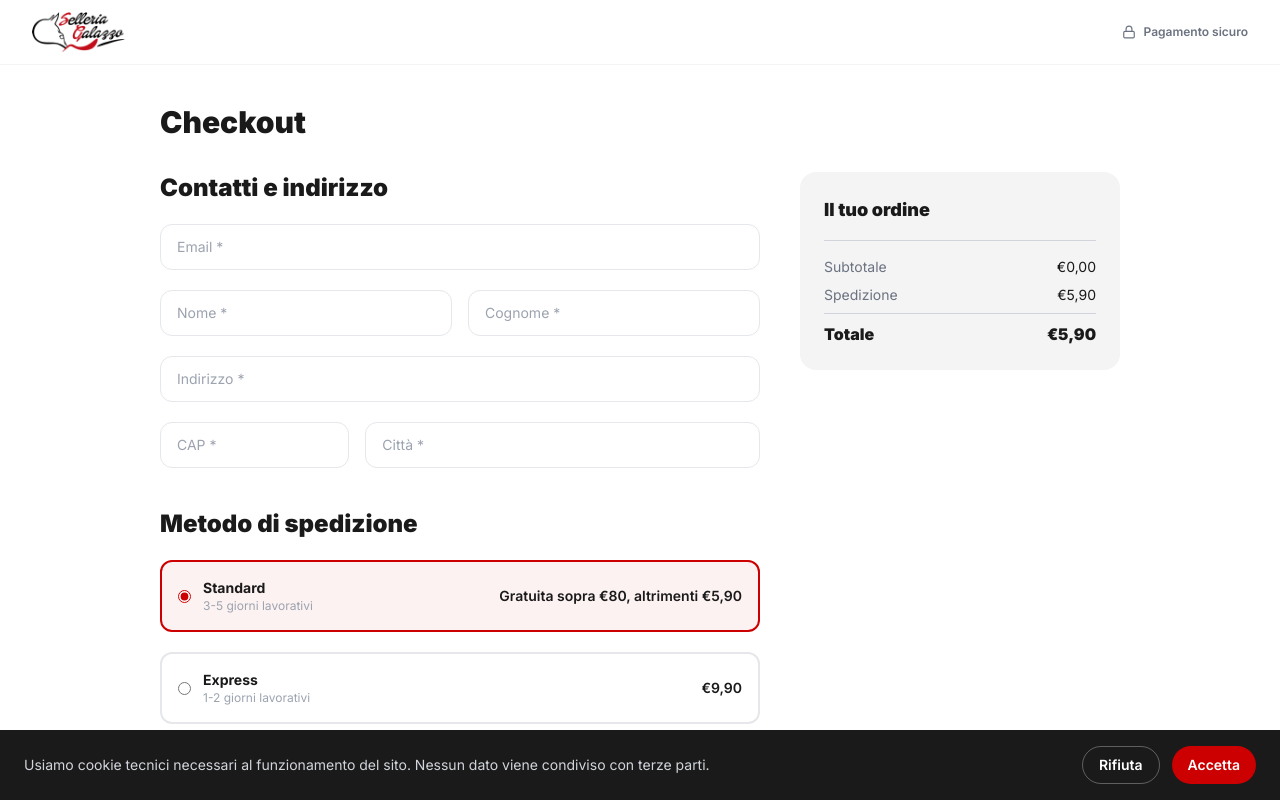
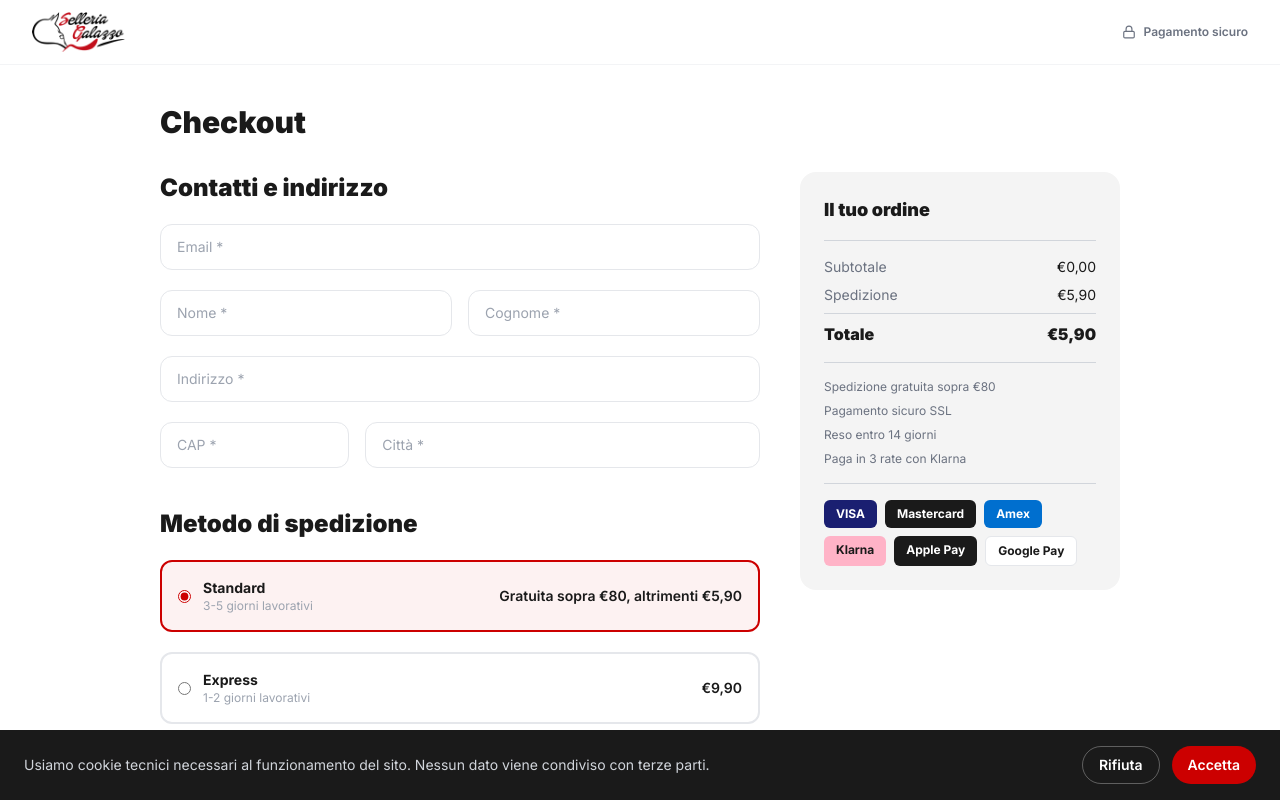
Before and after one commit to Antinusss/sellerie-galazzo, a Next.js app: page /checkout in a window 1280 px wide. Shown: the top 800 px of the page. Built offline with nearby package versions, Linux system fonts and the light colour scheme; a web font is replaced by a local one.

Commit message:
feat: add trust list and payment badges to checkout order summary

```diff
--- a/components/checkout/OrderSummary.tsx
+++ b/components/checkout/OrderSummary.tsx
@@ -2,6 +2,7 @@
 import Image from 'next/image'
 import { useCartStore } from '@/lib/store'
 import { formatPrice } from '@/lib/utils'
+import PaymentBadges from '@/components/shared/PaymentBadges'
 
 export default function OrderSummary() {
   const { items, totalPrice } = useCartStore()
@@ -40,6 +41,17 @@ export default function OrderSummary() {
           <span>{formatPrice(totalPrice + shipping)}</span>
         </div>
       </div>
+
+      <ul className="space-y-2 text-xs text-gray-500 mt-4 pt-4 border-t border-gray-300">
+        <li>Spedizione gratuita sopra €80</li>
+        <li>Pagamento sicuro SSL</li>
+        <li>Reso entro 14 giorni</li>
+        <li>Paga in 3 rate con Klarna</li>
+      </ul>
+
+      <div className="mt-4 pt-4 border-t border-gray-300">
+        <PaymentBadges methods={['klarna', 'applepay', 'googlepay', 'visa', 'mastercard', 'amex']} />
+      </div>
     </div>
   )
 }
```
